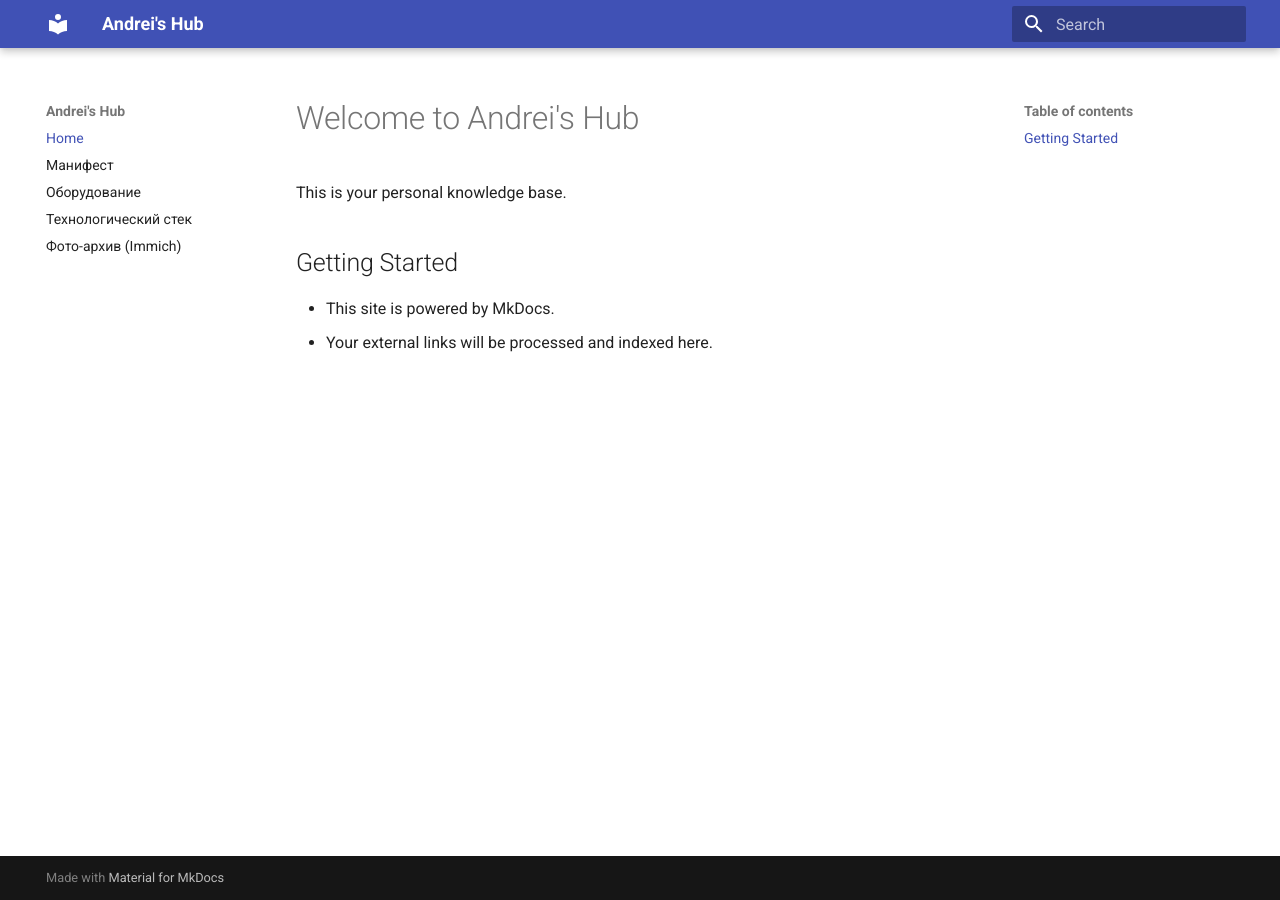
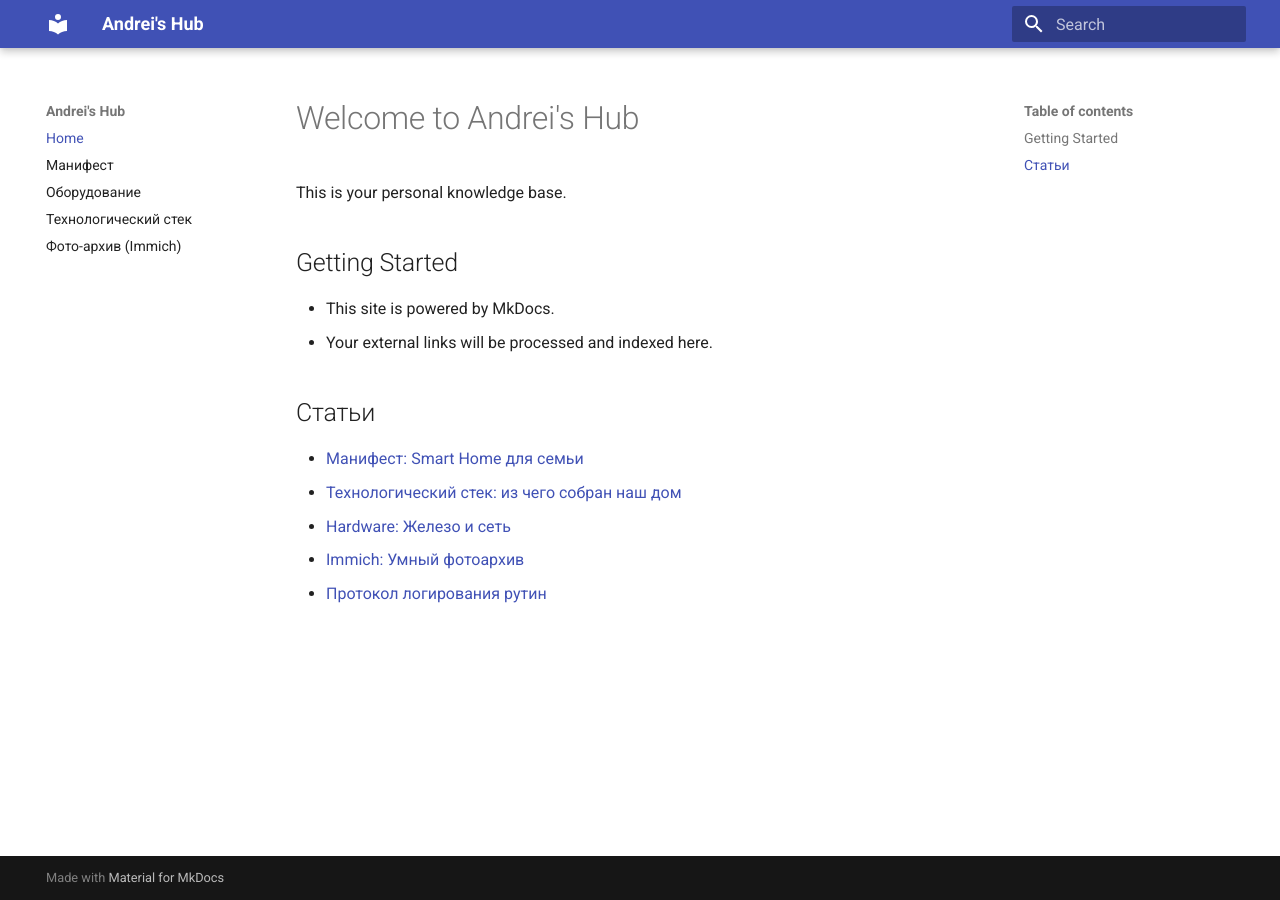
Before and after one commit to trifonovhome/smarthome, an MkDocs documentation site: the page built from docs/index.md, in a window 1280 px wide. Built offline with MkDocs 1.6.1 and Material for MkDocs 9.7.7, drawn with Linux system fonts in a browser that asks for light colours.

Commit message:
Add article: Logging Protocol

```diff
--- a/docs/index.md
+++ b/docs/index.md
@@ -5,3 +5,10 @@ This is your personal knowledge base.
 ## Getting Started
 - This site is powered by MkDocs.
 - Your external links will be processed and indexed here.
+
+## Статьи
+- [Манифест: Smart Home для семьи](/manifesto)
+- [Технологический стек: из чего собран наш дом](/tech-stack)
+- [Hardware: Железо и сеть](/hardware)
+- [Immich: Умный фотоархив](/immich)
+- [Протокол логирования рутин](/logging)
```
Also changed, not shown: docs/logging.md (added, +29 -0 lines).
